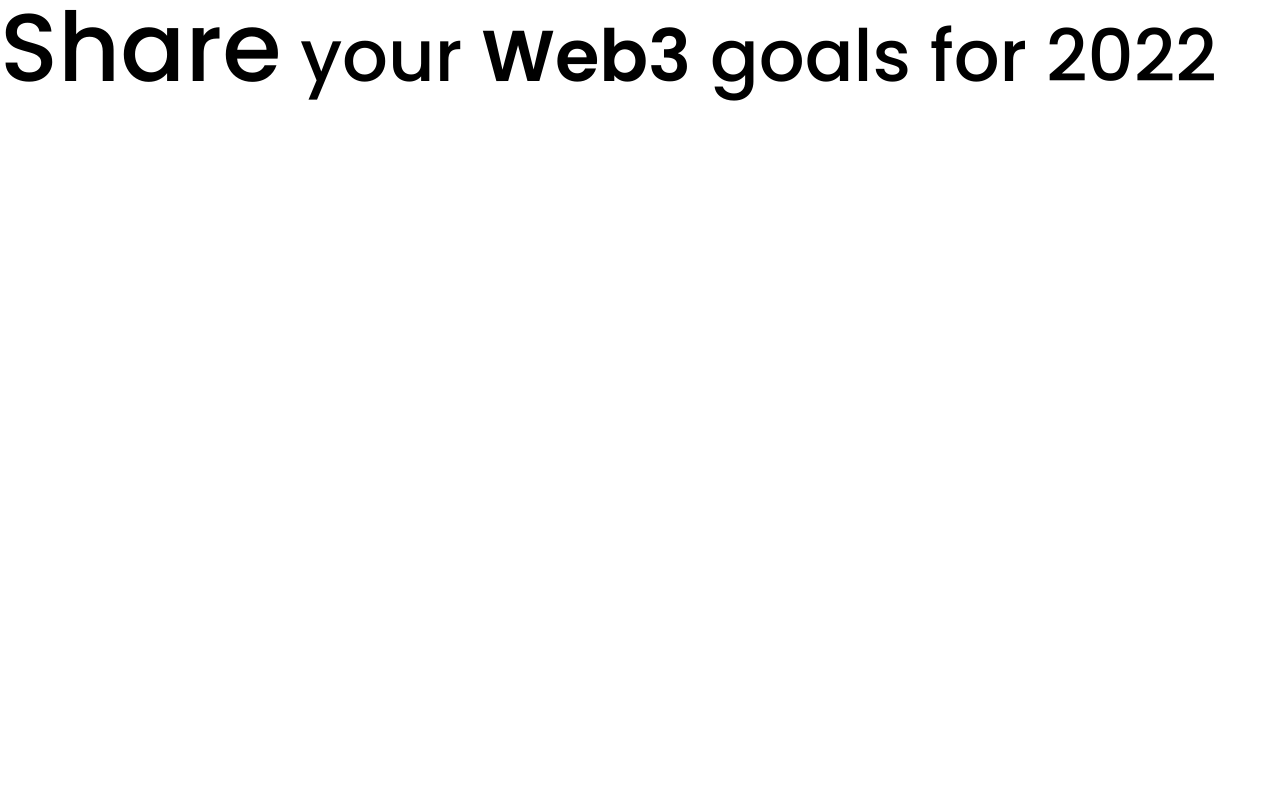
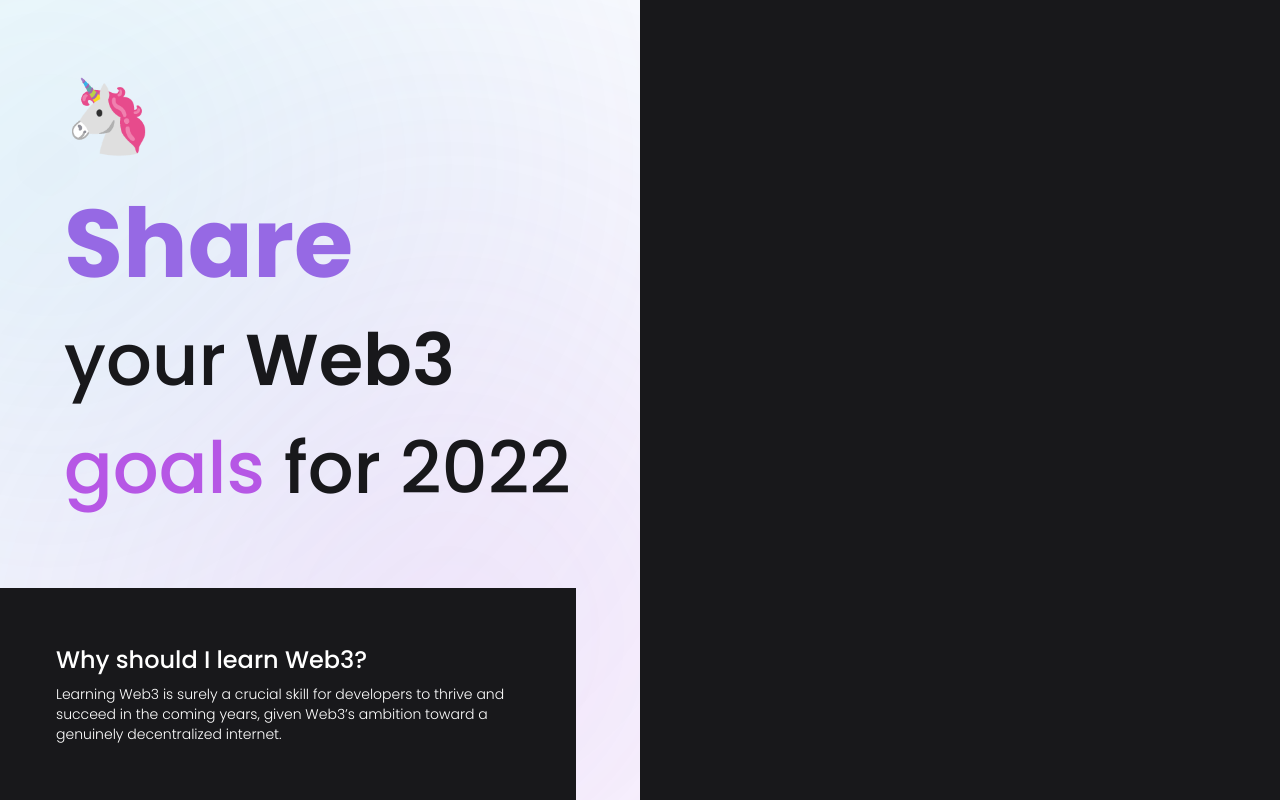
Before and after one commit to carlijnweijer/buildspace-solana-web3-frontend, a React (Vite) app: page / in a window 1280 px wide. Built offline with nearby package versions, Linux system fonts and the light colour scheme.

Commit message:
feat: :sparkles: main markup

```diff
--- a/src/App.css
+++ /dev/null
@@ -1,42 +0,0 @@
-.App {
-  text-align: center;
-}
-
-.App-logo {
-  height: 40vmin;
-  pointer-events: none;
-}
-
-@media (prefers-reduced-motion: no-preference) {
-  .App-logo {
-    animation: App-logo-spin infinite 20s linear;
-  }
-}
-
-.App-header {
-  background-color: #282c34;
-  min-height: 100vh;
-  display: flex;
-  flex-direction: column;
-  align-items: center;
-  justify-content: center;
-  font-size: calc(10px + 2vmin);
-  color: white;
-}
-
-.App-link {
-  color: #61dafb;
-}
-
-@keyframes App-logo-spin {
-  from {
-    transform: rotate(0deg);
-  }
-  to {
-    transform: rotate(360deg);
-  }
-}
-
-button {
-  font-size: calc(10px + 2vmin);
-}
--- a/src/App.jsx
+++ b/src/App.jsx
@@ -1,11 +1,28 @@
 function App() {
   return (
-    <div className="App">
-      <h1 className="text-7xl">
-        <span className="text-8xl">Share</span> your{" "}
-        <span className="font-semibold">Web3</span>{" "}
-        <span className="">goals</span> for 2022
-      </h1>
+    <div className="App h-screen flex">
+      <div className="w-6/12 relative overflow-hidden px-16 py-20">
+        <div className="mb-11">
+          <span className="text-7xl">🦄</span>
+        </div>
+        <h1 className="text-7xl leading-normal">
+          <span className="text-8xl font-bold text-purple">Share</span>
+          <br /> your <span className="font-semibold">Web3</span> <br />
+          <span className="text-pink">goals</span> for 2022
+        </h1>
+        <div className="absolute -top-7 -left-36 bg-lightblue w-96 h-96 rounded-full blur-[300px] -z-10"></div>
+        <div className="absolute right-0 -bottom-7 bg-pink w-96 h-96 rounded-full blur-[300px] -z-10"></div>
+
+        <div className="absolute bottom-0 left-0 p-14 bg-zinc-900 text-white max-w-xl">
+          <h2 className="text-2xl">Why should I learn Web3?</h2>
+          <p className="font-light text-sm mt-[8px]">
+            Learning Web3 is surely a crucial skill for developers to thrive and
+            succeed in the coming years, given Web3’s ambition toward a
+            genuinely decentralized internet.
+          </p>
+        </div>
+      </div>
+      <div className="w-6/12 relative bg-zinc-900" />
     </div>
   );
 }
--- a/src/index.css
+++ b/src/index.css
@@ -8,3 +8,7 @@
     font-weight: 500;
   }
 }
+
+html {
+  @apply text-zinc-900;
+}
--- a/tailwind.config.js
+++ b/tailwind.config.js
@@ -1,7 +1,15 @@
 module.exports = {
   content: ["./src/**/*.{js,jsx,ts,tsx}"],
   theme: {
-    extend: {},
+    extend: {
+      colors: {
+        pink: "#B657E5",
+        purple: "#9669E4",
+        darkblue: "#7383E3",
+        mediumblue: "#55A5E0",
+        lightblue: "#4DC8DE",
+      },
+    },
   },
   plugins: [],
 };
```
